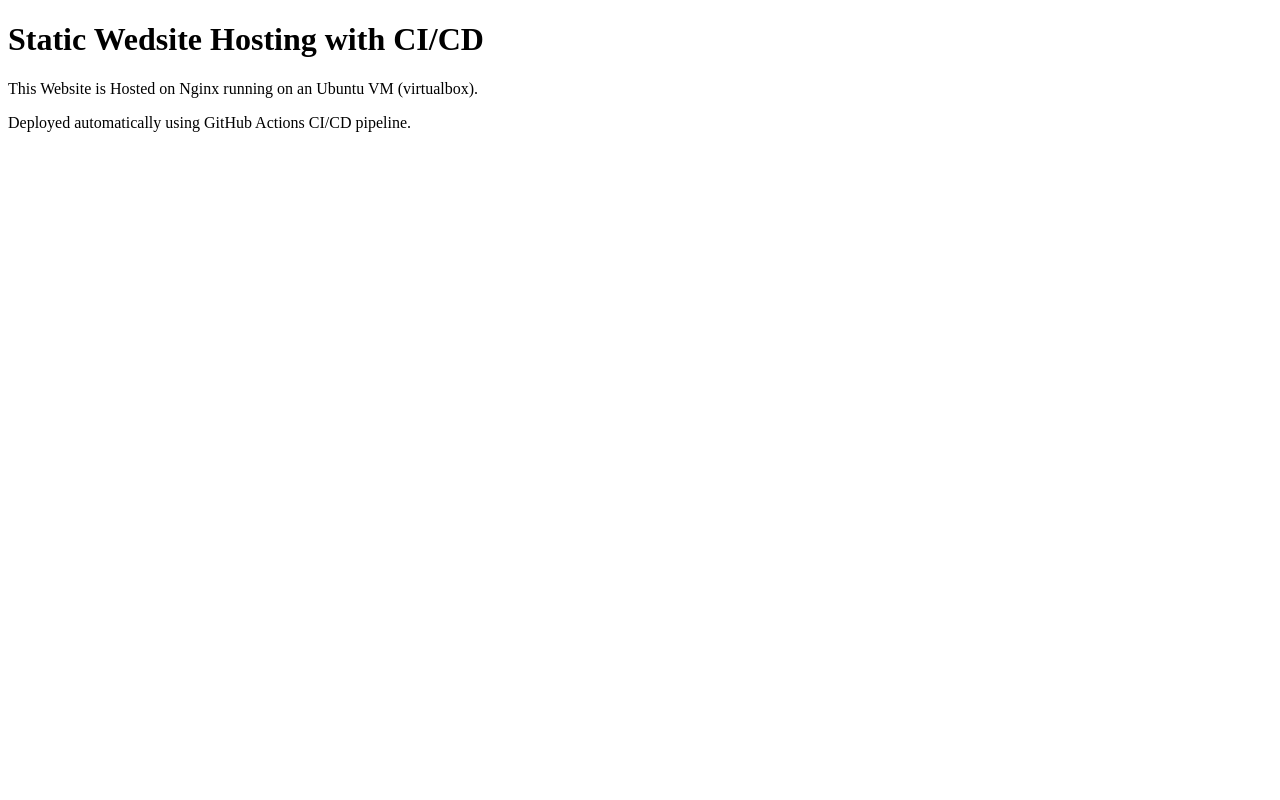
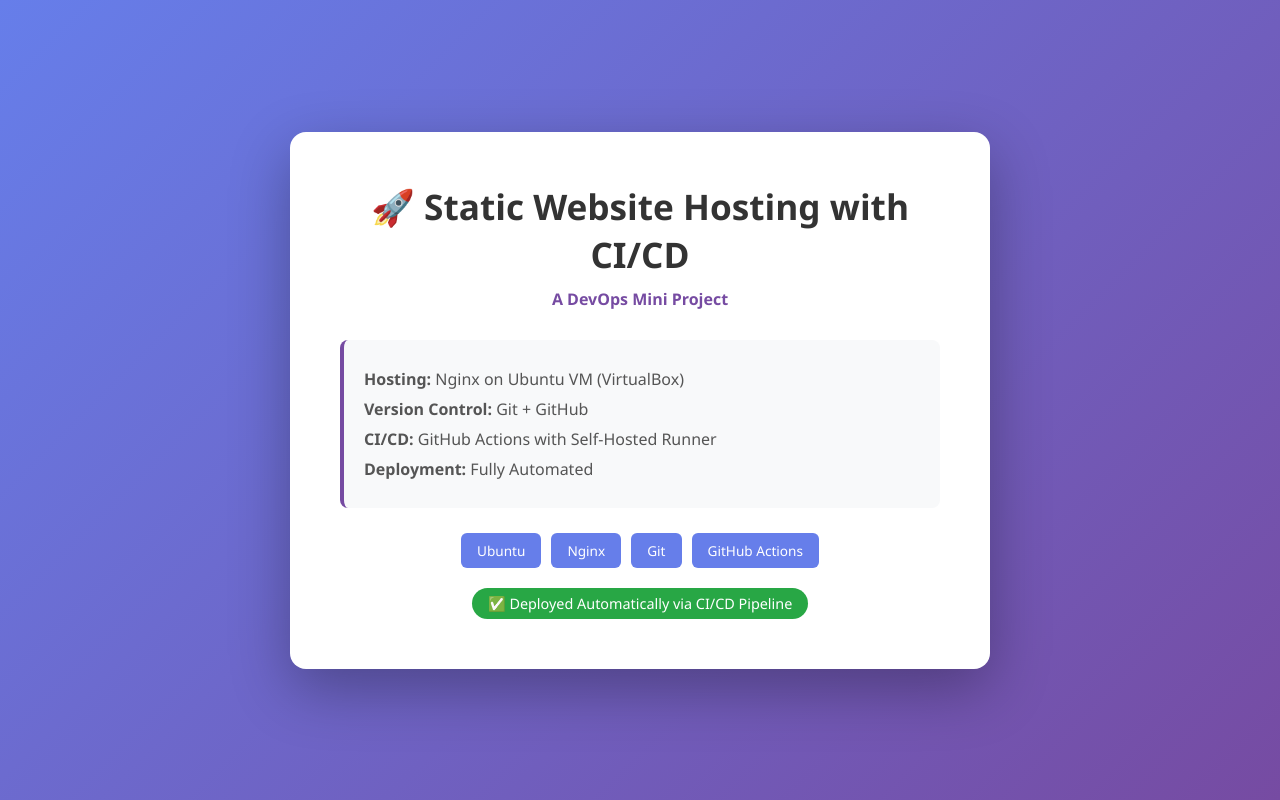
Before and after one commit to Hareni6002/static-website-CI-CD, a plain HTML site: page index.html in a window 1280 px wide. Drawn offline with Linux system fonts and the light colour scheme.

Commit message:
Improve website design with CSS

```diff
--- a/index.html
+++ b/index.html
@@ -1,11 +1,91 @@
 <!DOCTYPE html>
-<html>
+<html lang="en">
 <head>
-<title>My DevOps Project</title>
+    <meta charset="UTF-8">
+    <title>Static Website Hosting with CI/CD</title>
+    <style>
+        * { margin: 0; padding: 0; box-sizing: border-box; }
+        body {
+            font-family: 'Segoe UI', Arial, sans-serif;
+            background: linear-gradient(135deg, #667eea 0%, #764ba2 100%);
+            min-height: 100vh;
+            display: flex;
+            align-items: center;
+            justify-content: center;
+            padding: 20px;
+        }
+        .container {
+            background: white;
+            border-radius: 16px;
+            padding: 50px;
+            max-width: 700px;
+            box-shadow: 0 20px 60px rgba(0,0,0,0.3);
+            text-align: center;
+        }
+        h1 {
+            color: #333;
+            font-size: 2.2em;
+            margin-bottom: 10px;
+        }
+        .subtitle {
+            color: #764ba2;
+            font-weight: 600;
+            margin-bottom: 30px;
+        }
+        .info-box {
+            background: #f8f9fa;
+            border-left: 4px solid #764ba2;
+            padding: 20px;
+            margin: 20px 0;
+            text-align: left;
+            border-radius: 8px;
+        }
+        .info-box p { margin: 8px 0; color: #555; }
+        .badge {
+            display: inline-block;
+            background: #28a745;
+            color: white;
+            padding: 6px 16px;
+            border-radius: 20px;
+            font-size: 0.9em;
+            margin-top: 20px;
+        }
+        .tech-stack {
+            display: flex;
+            gap: 10px;
+            justify-content: center;
+            flex-wrap: wrap;
+            margin-top: 25px;
+        }
+        .tech {
+            background: #667eea;
+            color: white;
+            padding: 8px 16px;
+            border-radius: 6px;
+            font-size: 0.85em;
+        }
+    </style>
 </head>
 <body>
-<h1>Static Wedsite Hosting with CI/CD</h1>
-<p>This Website is Hosted on Nginx running on an Ubuntu VM (virtualbox).</p>
-<p>Deployed automatically using GitHub Actions CI/CD pipeline.</p>
+    <div class="container">
+        <h1>🚀 Static Website Hosting with CI/CD</h1>
+        <p class="subtitle">A DevOps Mini Project</p>
+
+        <div class="info-box">
+            <p><strong>Hosting:</strong> Nginx on Ubuntu VM (VirtualBox)</p>
+            <p><strong>Version Control:</strong> Git + GitHub</p>
+            <p><strong>CI/CD:</strong> GitHub Actions with Self-Hosted Runner</p>
+            <p><strong>Deployment:</strong> Fully Automated</p>
+        </div>
+
+        <div class="tech-stack">
+            <span class="tech">Ubuntu</span>
+            <span class="tech">Nginx</span>
+            <span class="tech">Git</span>
+            <span class="tech">GitHub Actions</span>
+        </div>
+
+        <p class="badge">✅ Deployed Automatically via CI/CD Pipeline</p>
+    </div>
 </body>
 </html>
```
